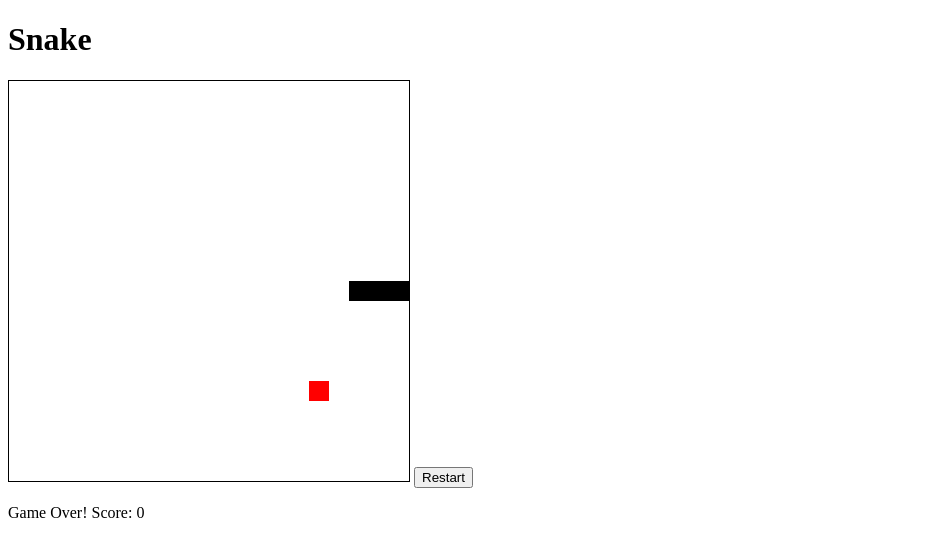
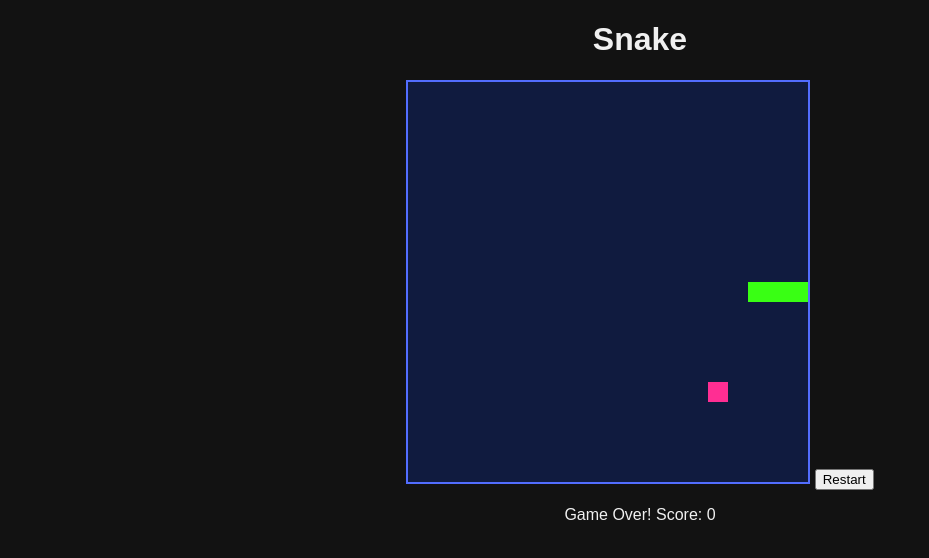
Before and after one commit to samitossavainen/snake-ai-assignment, a plain HTML site: page index.html in a window 1280 px wide. Shown: the whole page, without its empty margins (0-929 px from the left). Drawn offline with Linux system fonts and the light colour scheme.

Commit message:
style: add dark arcade theme
Co-authored-by: Copilot <223556219+Copilot@users.noreply.github.com>

```diff
--- a/index.html
+++ b/index.html
@@ -5,11 +5,8 @@
     <meta charset="UTF-8">
     <meta name="viewport" content="width=device-width, initial-scale=1.0">
     <title>Snake Game</title>
-    <style>
-        canvas {
-            border: 1px solid black;
-        }
-    </style>
+    <link rel="stylesheet" href="style.css">
+
 </head>
 <body>
 
@@ -42,14 +39,14 @@
             ctx.clearRect(0, 0,
                 canvas.width, canvas.height);
 
-            ctx.fillStyle = "red";
+            ctx.fillStyle = "#ff2e93";
             ctx.fillRect(
                 food.x * gridSize,
                 food.y * gridSize,
                 gridSize, gridSize
             );
 
-            ctx.fillStyle = "black";
+            ctx.fillStyle = "#39ff14";
             for (const segment of snake) {
                 ctx.fillRect(
                     segment.x * gridSize,
--- a/style.css
+++ b/style.css
@@ -0,0 +1,10 @@
+body {
+    background-color: #121212;
+    color: #f0f0f0;
+    text-align: center;
+    font-family: Arial, sans-serif;
+}
+canvas {
+    background-color: #101b3f;
+    border: 2px solid #526dff;
+}
```
